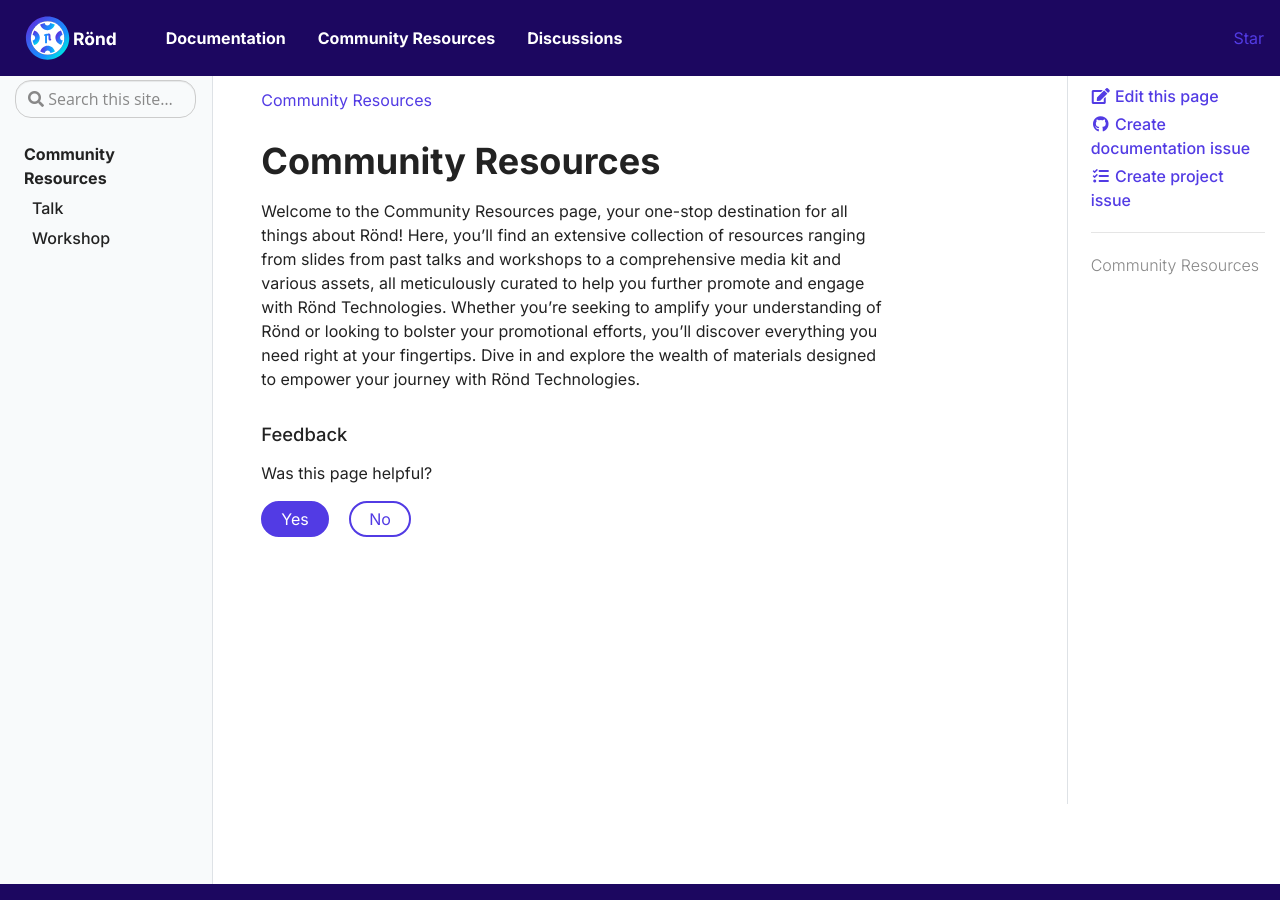
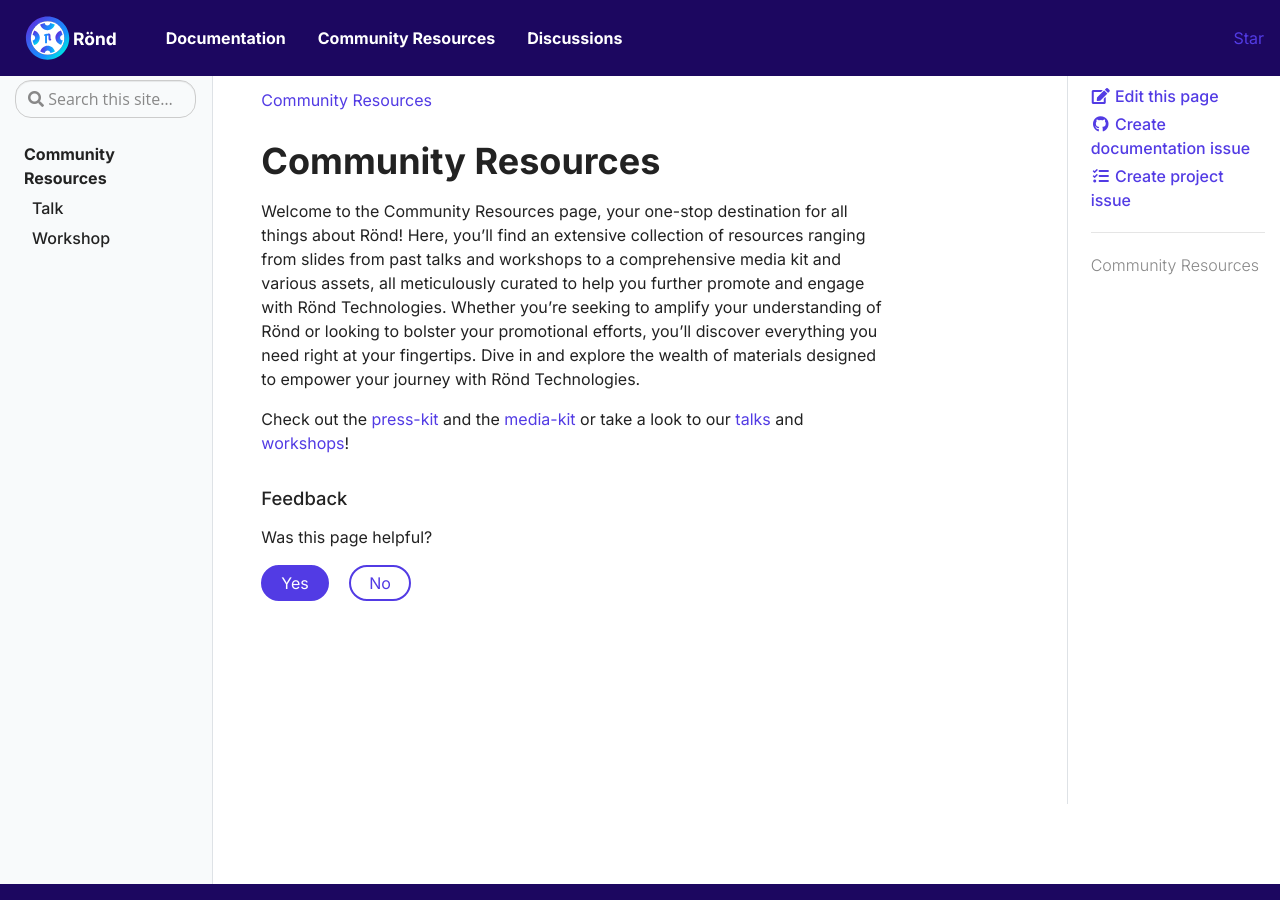
Before and after one commit to rond-authz/rond-authz.github.io, a Jekyll site: the page built from pages/community.md, in a window 1280 px wide and 900 px high. Built offline with Jekyll 4.4.1, drawn with Linux system fonts in a browser that asks for light colours.

Commit message:
*added press-kit and media-kit

```diff
--- a/pages/community.md
+++ b/pages/community.md
@@ -9,3 +9,5 @@
 
 Welcome to the Community Resources page, your one-stop destination for all things about Rönd!
 Here, you'll find an extensive collection of resources ranging from slides from past talks and workshops to a comprehensive media kit and various assets, all meticulously curated to help you further promote and engage with Rönd Technologies. Whether you're seeking to amplify your understanding of Rönd or looking to bolster your promotional efforts, you'll discover everything you need right at your fingertips. Dive in and explore the wealth of materials designed to empower your journey with Rönd Technologies.
+
+Check out the [press-kit](https://github.com/rond-authz/community-resources/blob/main/rond-presentation-deck.pdf) and the [media-kit](https://github.com/rond-authz/community-resources/tree/main/media-kit) or take a look to our [talks](/community-resources/talk) and [workshops](/community-resources/workshop)!
```
